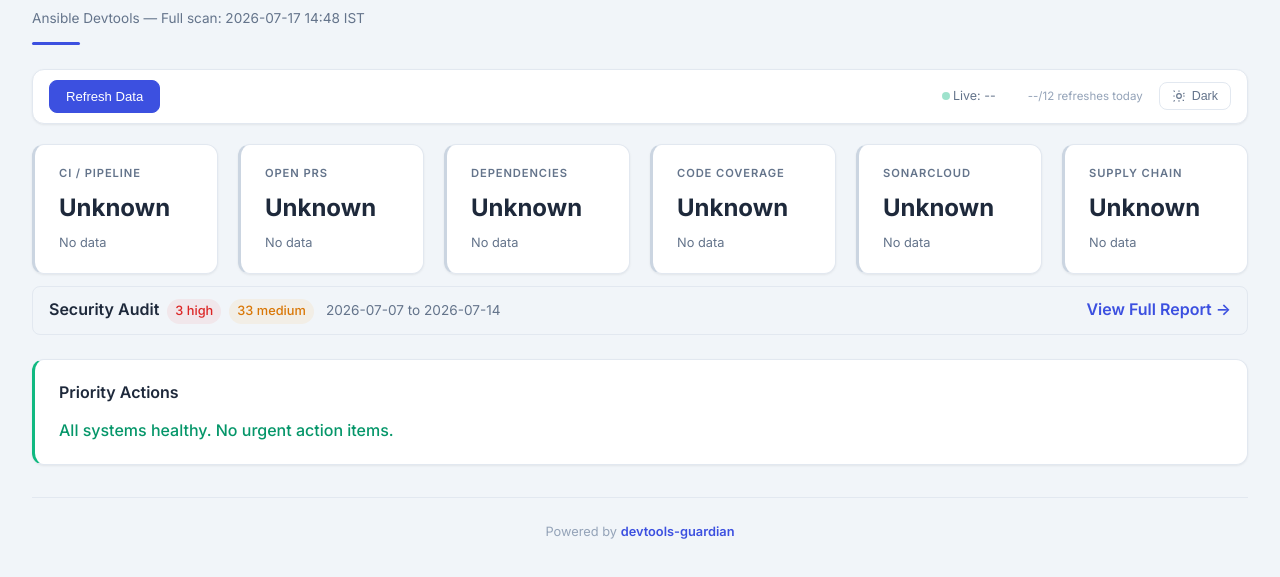
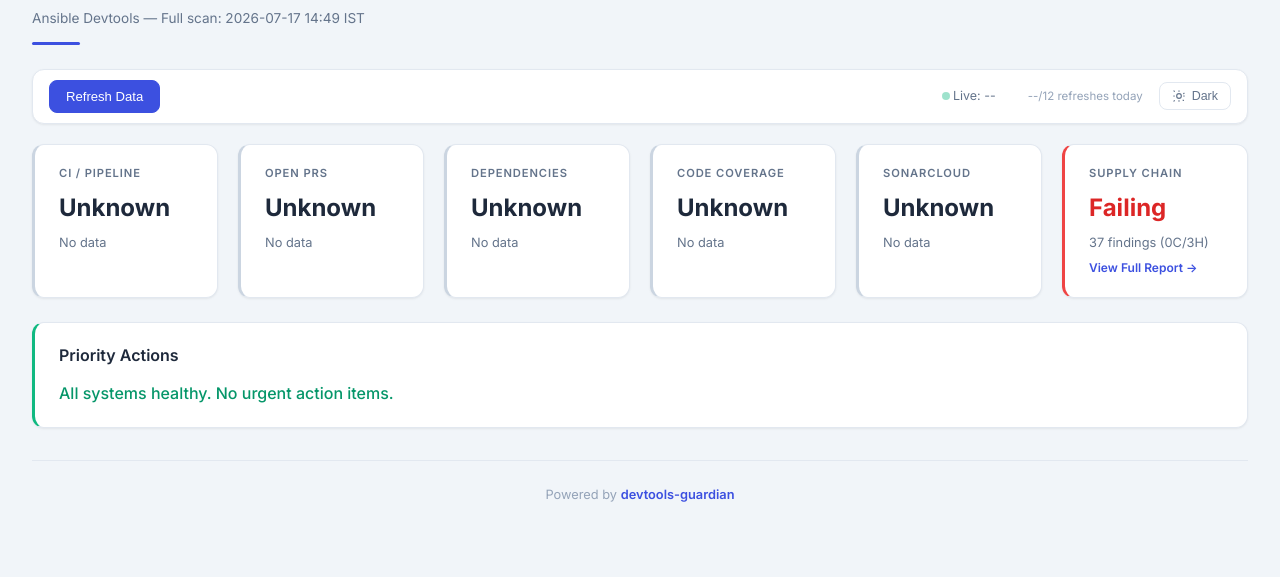
Before and after one commit to rockygeekz/devtools-guardian-preview, a plain HTML site: page docs/index.html in a window 1280 px wide. Shown: the part 61-638 px from the top of the page. Drawn offline with Linux system fonts and the light colour scheme; no server answers.

Commit message:
merge security audit into supply chain card with view full report link

```diff
--- a/docs/index.html
+++ b/docs/index.html
@@ -269,7 +269,7 @@
 
 <header>
   <h1>Guardian Dashboard</h1>
-  <p class="subtitle">Ansible Devtools — Full scan: 2026-07-17 14:48 IST</p>
+  <p class="subtitle">Ansible Devtools — Full scan: 2026-07-17 14:49 IST</p>
   <div class="accent-line"></div>
 </header>
 
@@ -317,11 +317,7 @@
   <div class="card-status">Unknown</div>
   <div class="card-detail">No data</div>
 </div>
-<div class="card unknown">
-  <div class="card-title">Supply Chain</div>
-  <div class="card-status">Unknown</div>
-  <div class="card-detail">No data</div>
-</div></div><a href="audit.html" target="_blank" style="text-decoration:none;display:block;margin:-12px 0 24px;padding:10px 16px;border-radius:8px;border:1px solid var(--error-border, var(--border));background:var(--card-bg);color:var(--text);"><span style="font-weight:600;">Security Audit</span><span class="status error" style="margin-left:0.5rem;padding:0.15rem 0.5rem;font-size:0.8rem;">3 high</span><span class="status warn" style="margin-left:0.5rem;padding:0.15rem 0.5rem;font-size:0.8rem;">33 medium</span><span style="color:var(--text-muted);margin-left:0.75rem;font-size:0.85rem;">2026-07-07 to 2026-07-14</span><span style="float:right;font-weight:600;color:var(--accent);">View Full Report &rarr;</span></a>
+<a href="audit.html" target="_blank" style="text-decoration:none;color:inherit;"><div class="card error"><div class="card-title">Supply Chain</div><div class="card-status">Failing</div><div class="card-detail">37 findings (0C/3H)</div><div style="font-size:0.75rem;margin-top:0.3rem;color:var(--accent);font-weight:600;">View Full Report &rarr;</div></div></a></div>
 
 <div class="action-items ok"><h3>Priority Actions</h3><p>All systems healthy. No urgent action items.</p></div>
 
```
